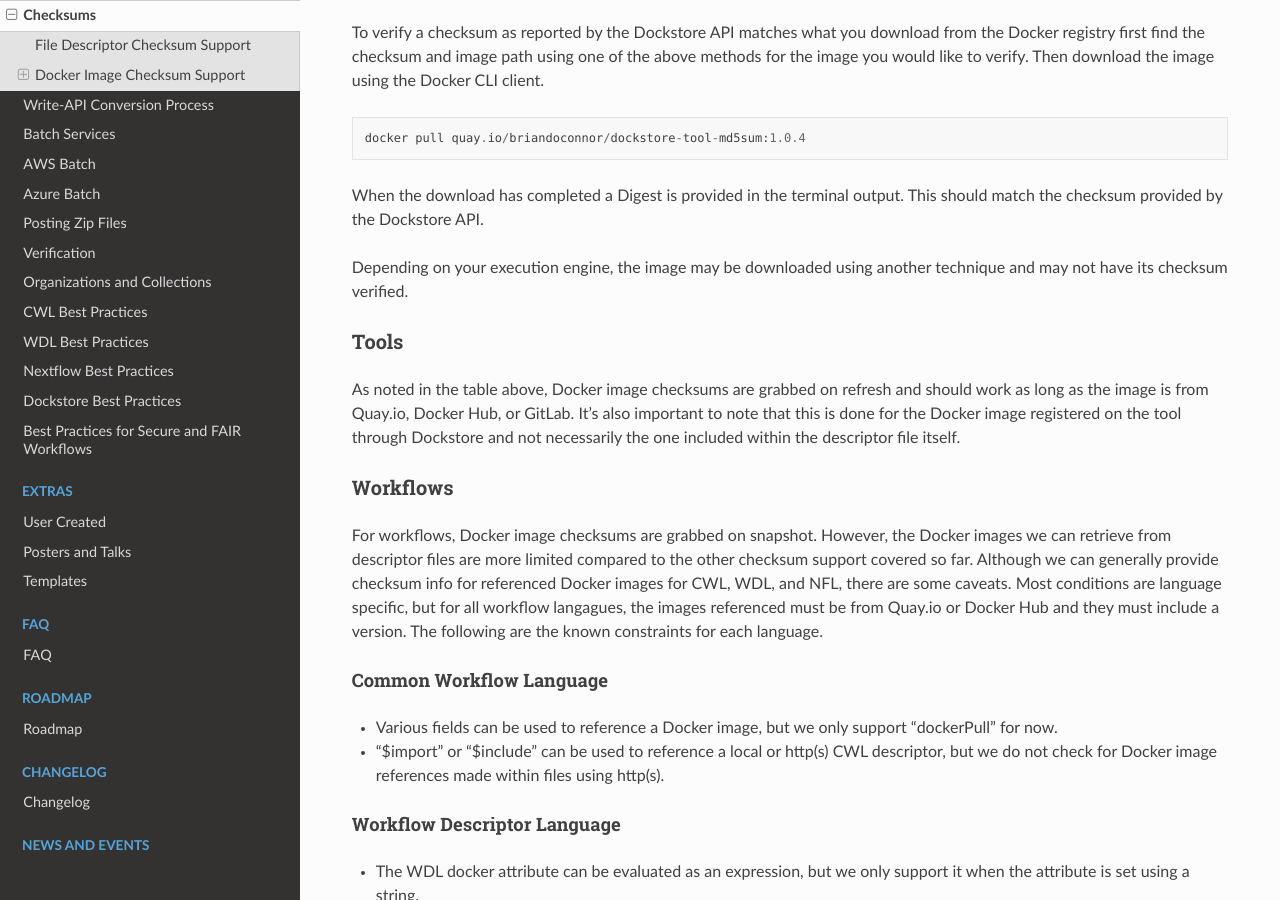
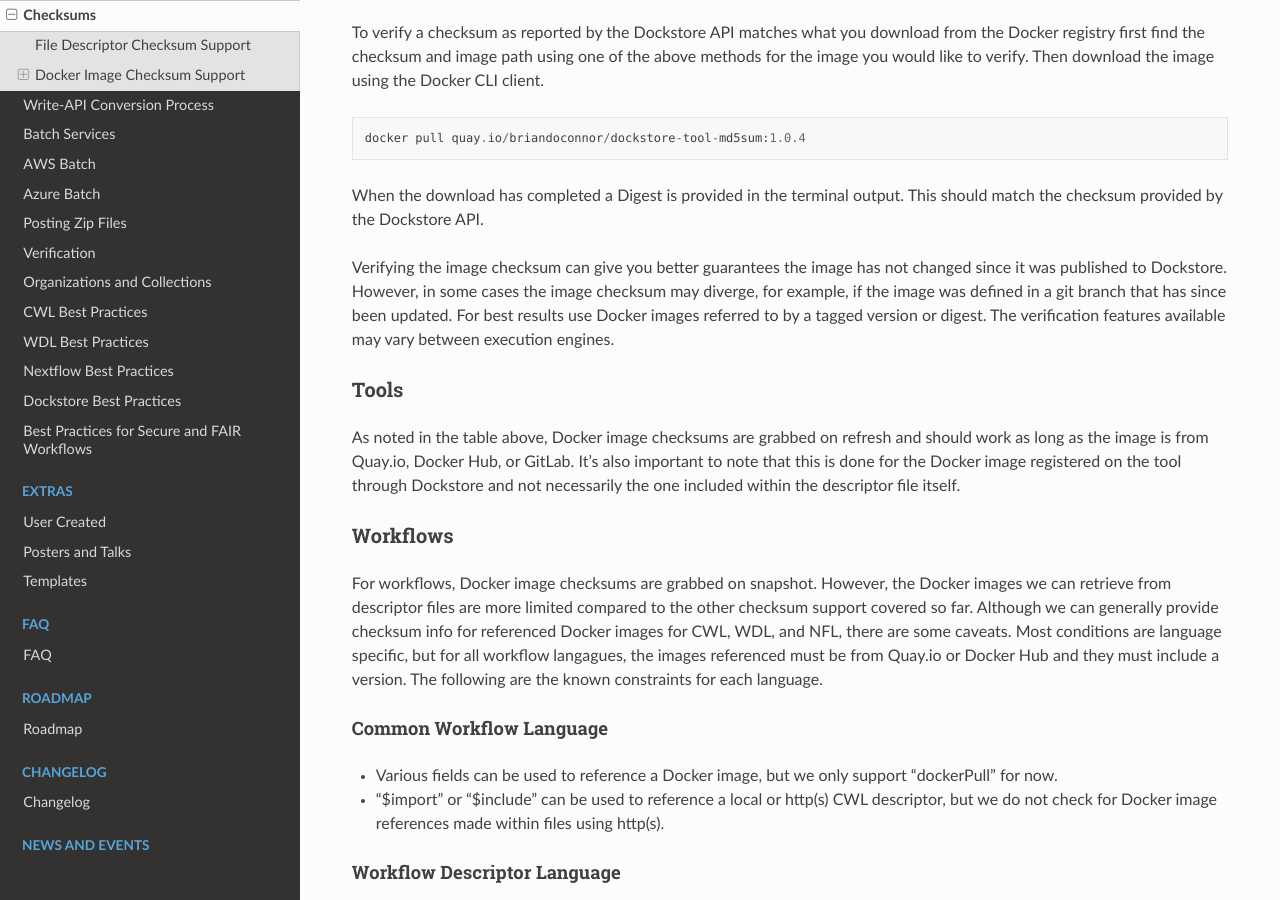
Before and after one commit to dockstore/dockstore-documentation, a Sphinx documentation site: the page built from docs/advanced-topics/checksum-support.rst, in a window 1280 px wide and 900 px high, scrolled down 1376 px. Built offline with Sphinx 7.4.7 and the Read the Docs theme 2.0.0, drawn with Linux system fonts in a browser that asks for light colours.

Commit message:
Change blurb on image verification

```diff
--- a/docs/advanced-topics/checksum-support.rst
+++ b/docs/advanced-topics/checksum-support.rst
@@ -61,8 +61,10 @@
 When the download has completed a Digest is provided in the terminal output. This should match the checksum provided
 by the Dockstore API.
 
-Depending on your execution engine, the image may be downloaded using another technique and may not have its checksum
-verified.
+Verifying the image checksum can give you better guarantees the image has not changed since it was published to Dockstore.
+However, in some cases the image checksum may diverge, for example, if the image was defined in a git branch that has since
+been updated. For best results use Docker images referred to by a tagged version or digest. The verification features
+available may vary between execution engines.
 
 Tools
 -----
```
